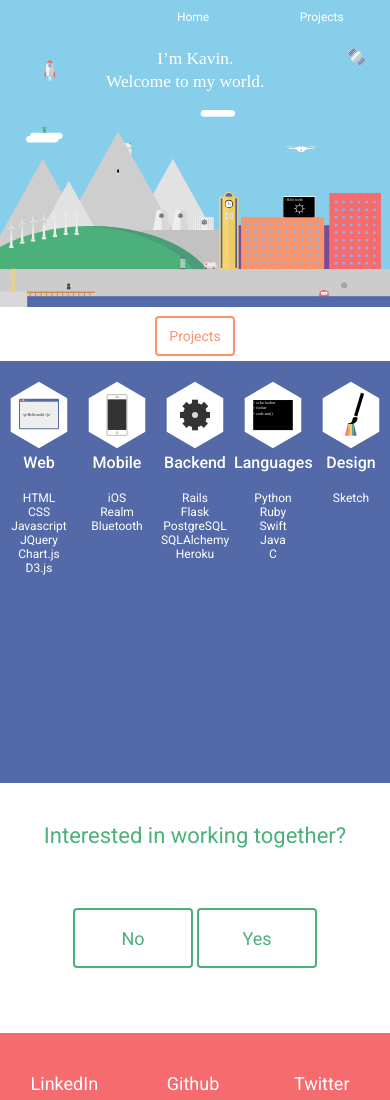
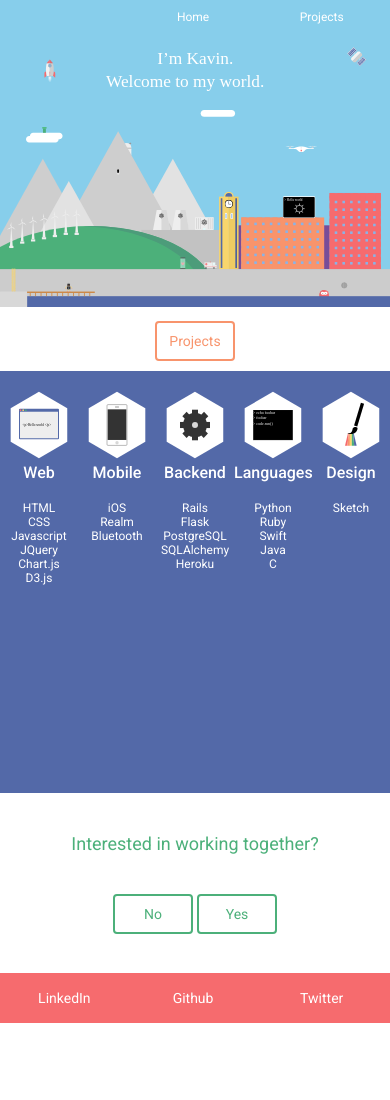
Before and after one commit to KavinSub/portfolio-website, a plain HTML site: page index.html in a window 390 px wide. After the commit the page ends 1023 px from the top, so only its background shows below. Drawn offline with nearby package versions, Linux system fonts and the light colour scheme.

Commit message:
Add responsiveness to Home-Contact, Footer.

```diff
--- a/css/footer.css
+++ b/css/footer.css
@@ -13,7 +13,7 @@ a:focus { text-decoration: none; color: black; }
 
 a:hover, a:active { text-decoration: none; color: black; }
 
-#links-container {
+.links-container {
 	background-color: #f66b6e;
 	height: 100px;
 	display: block;
@@ -29,3 +29,17 @@ a:hover, a:active { text-decoration: none; color: black; }
 .link-container a {
 	font-size: 18px;
 }
+
+@media only screen and (max-width: 700px) {
+	.links-container {
+		height: 50px;
+	}
+
+	.link-container {
+		padding-top: 15px;
+	}
+
+	.link-container a{
+		font-size: 14px;
+	}
+}
--- a/css/index.css
+++ b/css/index.css
@@ -126,20 +126,20 @@ a:hover, a:active { text-decoration: none; color: black; }
 	font-weight: 400;
 }
 
-#contact-container {
+.contact-container {
 	background-color: white;
 	height: 250px;
 	text-align: center;
 }
 
-#contact-container p {
+.contact-container p {
 	color: #4cb07a;
 	padding-top: 40px;
 	font-weight: 400;
 	font-size: 26px;
 }
 
-#contact-container button {
+.contact-container button {
 	background-color: white;
 	color: #4cb07a;
 	border: 2px solid #4cb07a;
@@ -155,7 +155,7 @@ a:hover, a:active { text-decoration: none; color: black; }
 	margin-top: 60px;
 }
 
-#contact-container button:hover {
+.contact-container button:hover {
 	background-color: #4cb07a;
 	color: white;
 }
@@ -175,7 +175,7 @@ a:hover, a:active { text-decoration: none; color: black; }
 	}
 
 	.project-link-container {
-		height: 50px;
+		height: 60px;
 	}
 
 	.project-link-container button {
@@ -200,15 +200,20 @@ a:hover, a:active { text-decoration: none; color: black; }
 		height: 50vh;
 	}
 
-	#contact-container p {
-		font-size: 22px;
+	.contact-container {
+		height: 180px;
 	}
 
-	#contact-container button{
-		height: 60px;
-		width: 120px;
+	.contact-container p {
 		font-size: 18px;
-		margin-top: 60px;
+		padding-top: 40px;
+	}
+
+	.contact-container button{
+		height: 40px;
+		width: 80px;
+		font-size: 14px;
+		margin-top: 40px;
 	}
 
 }
@@ -227,15 +232,6 @@ a:hover, a:active { text-decoration: none; color: black; }
 		font-size: 20px;
 	}
 
-	#project-link-container {
-		height: 15vh;
-	}
-
-	#project-link-container button{
-		height: 65px;
-		width: 130px;
-		font-size: 19px;
-	}
 
 	.skill-icon {
 		width: 70%;
--- a/index.html
+++ b/index.html
@@ -100,12 +100,12 @@
 			</ul>
 		</div>
 	</div>
-	<div id="contact-container">
+	<div class="contact-container">
 		<p>Interested in working together?</p>
 		<button id="no-button">No</button>
 		<button id="yes-button">Yes</button>
 	</div>
-	<div id="links-container">
+	<div class="links-container">
 		<div class="link-container">
 			<a href="https://www.linkedin.com/in/kavinsub" target="_blank" style="color: white">LinkedIn</a>
 		</div>
```
Also changed, not shown: projects.html (+1 -1 lines).
